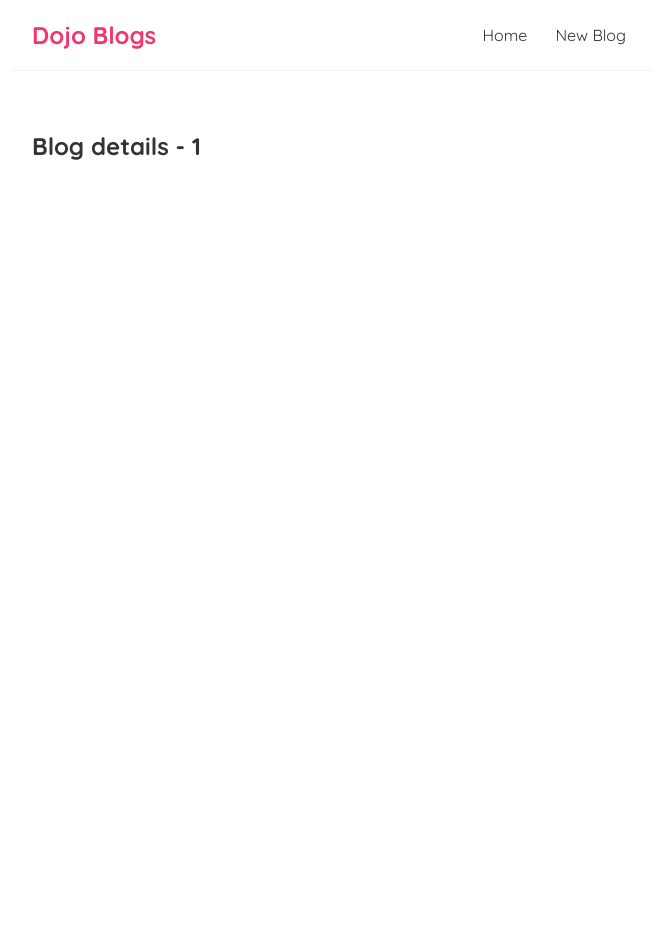
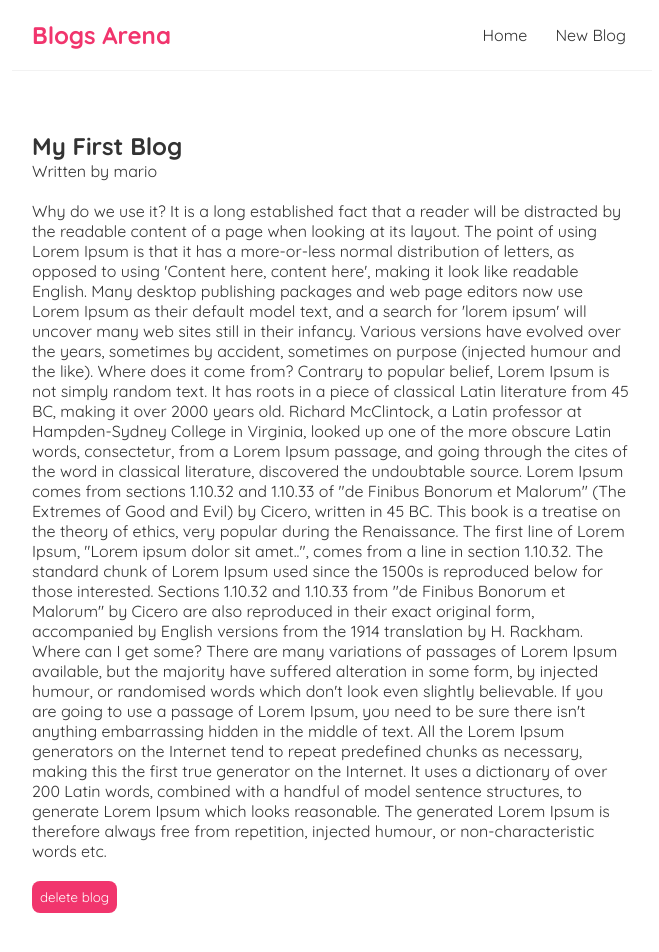
Before and after one commit to abdulmtahir/new-blog-app, a React (Create React App) app: page /blogs/1 in a window 1280 px wide. Shown: the top 952 px of the page, without its empty margins (308-967 px from the left). Before the commit the page ends 800 px from the top, so only its background shows below. Built offline with nearby package versions, Linux system fonts and the light colour scheme; data requests are answered from the project's data file.

Commit message:
handling delete

```diff
--- a/data/db.json
+++ b/data/db.json
@@ -23,12 +23,6 @@
       "body": "hello world",
       "author": "yoshi",
       "id": 4
-    },
-    {
-      "title": "newblog",
-      "body": "explaining react",
-      "author": "yoshi",
-      "id": 5
     },
     {
       "title": "newblog",
@@ -64,12 +58,6 @@
       "title": "react",
       "body": "netninja\n",
       "author": "mario",
-      "id": 11
-    },
-    {
-      "title": "react",
-      "body": "netninja\n",
-      "author": "mario",
       "id": 12
     },
     {
--- a/src/BlogDetails.js
+++ b/src/BlogDetails.js
@@ -1,12 +1,34 @@
 import { useParams } from "react-router-dom";
+import useFetch from "./useFetch";
+import { useHistory } from "react-router-dom";
 
 const BlogDetails = () => {
 
     const { id } = useParams()
+    const { data: blog, isPending, error } = useFetch('http://localhost:8000/blogs/' + id)
+
+    const history = useHistory()
+
+    const handleDelete = () => {
+        fetch('http://localhost:8000/blogs/'+ blog.id, {
+            method: 'delete'
+        }).then( () => {
+            history.push('/')
+        } )
+    }
 
     return (
         <div className="blog-details">
-            <h2>Blog details - {id}</h2>
+            { isPending && <div>Loading...</div> }
+            { error && <div>{error}</div> }
+            { blog && (
+                <article>
+                    <h2> {blog.title} </h2>
+                    <p>Written by {blog.author}</p>
+                    <div>{ blog.body }</div>
+                </article>
+            ) }
+            <button onClick={handleDelete}>delete blog</button>
         </div>
      );
 }
--- a/src/Navbar.js
+++ b/src/Navbar.js
@@ -3,7 +3,7 @@ import { Link} from 'react-router-dom';
 const Navbar = () => {
     return (
         <nav className="navbar">
-            <h1>Dojo Blogs</h1>
+            <h1>Blogs Arena</h1>
             <div className="links">
                 <Link to="/">Home</Link>
                 <Link to="/create">New Blog</Link>
--- a/src/home.js
+++ b/src/home.js
@@ -3,12 +3,6 @@ import useFetch from "./useFetch";
 
 const Home = () => {
     const { data: blogs, isPending, error } = useFetch('http://localhost:8000/blogs');
-
-    // const handleDelete = (id) => {
-    //     const newBlogs = blogs.filter((blog) => blog.id !== id);
-    //     setBlogs(newBlogs);
-    // };
-
 
     return (
         <div className="home">
--- a/src/index.css
+++ b/src/index.css
@@ -56,6 +56,18 @@
   text-decoration: none;
 }
 
+.blog-details div {
+  margin: 20px 0;
+}
+.blog-details button {
+  background: #f1356d;
+  color: #fff;
+  border: 0;
+  padding: 8px;
+  border-radius: 8px;
+  cursor: pointer;
+}
+
 /* create a new blog form */
 .create {
   max-width: 400px;
```
